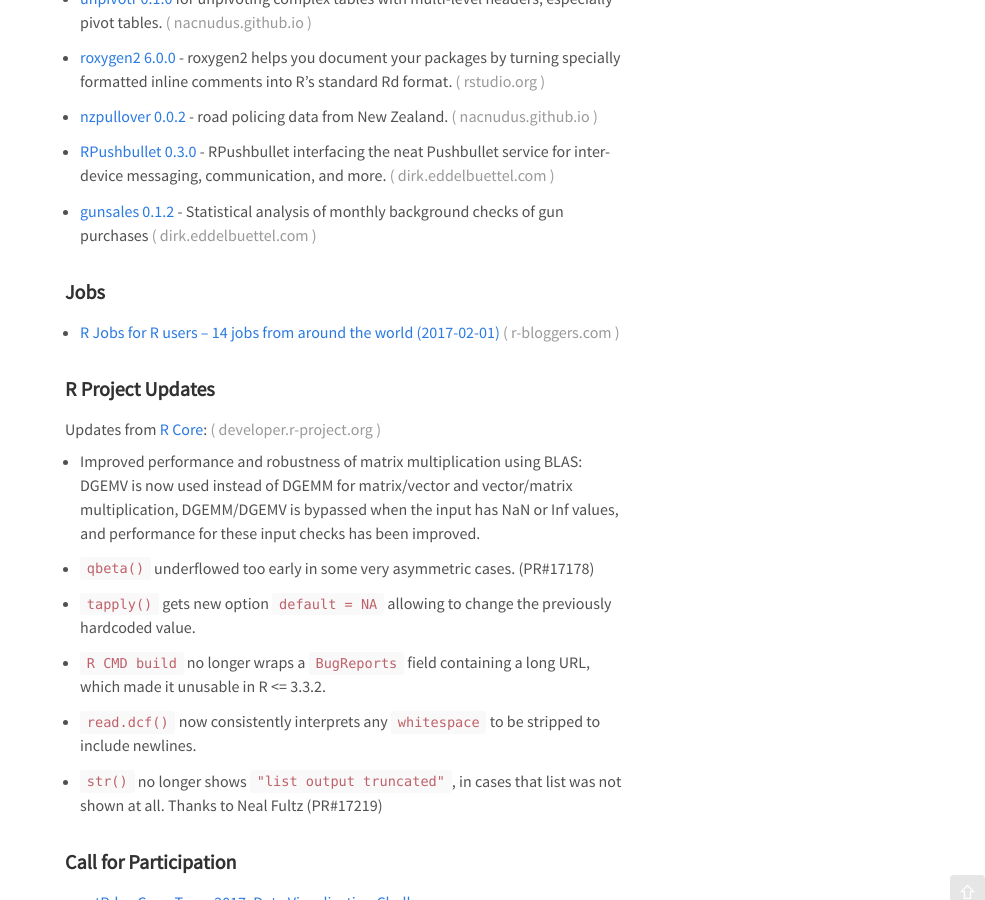
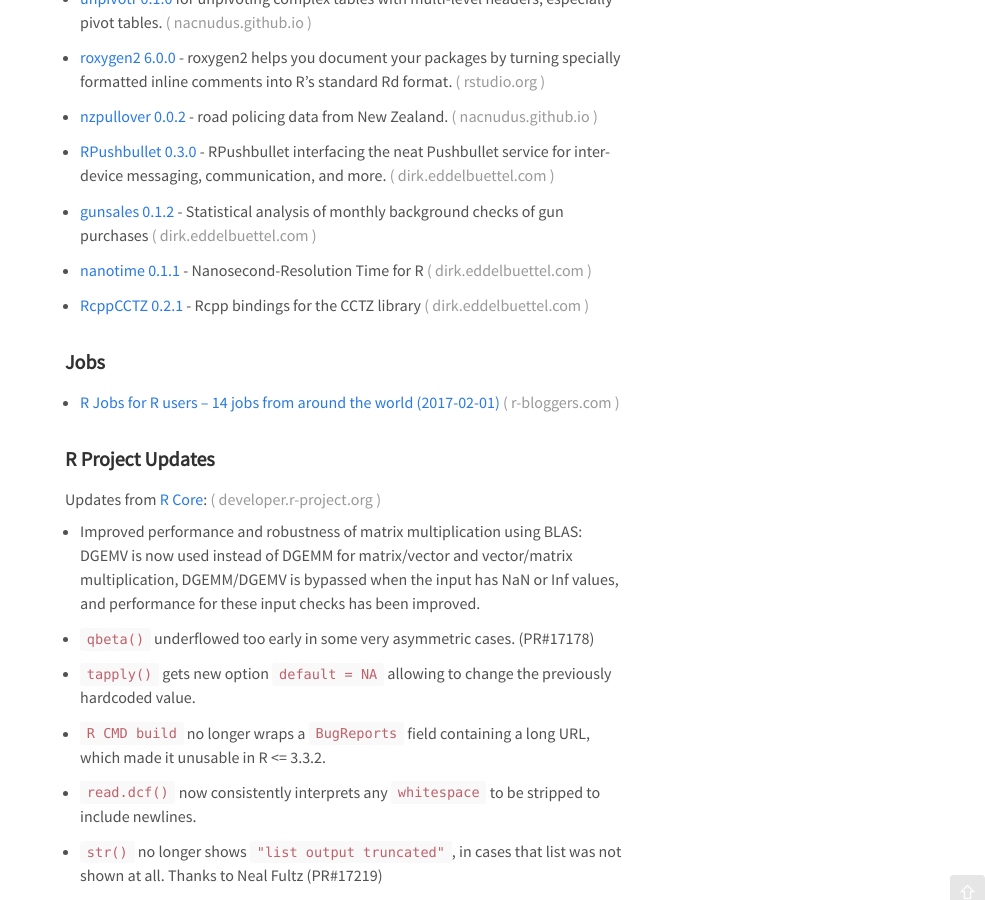
Before and after one commit to rweekly/rweekly.org, a Jekyll site: the page built from draft.md, in a window 1280 px wide and 900 px high, scrolled down 5602 px. Shown: the whole window, without its empty margins (295-1280 px from the left). Built offline with Jekyll 4.4.1, drawn with Linux system fonts in a browser that asks for light colours; comment, search, counter and statistics services are not loaded.

Commit message:
Add two new releases from yesterday
nanotime, RcppCCTZ

```diff
--- a/draft.md
+++ b/draft.md
@@ -165,6 +165,10 @@
 
 + [gunsales 0.1.2](http://dirk.eddelbuettel.com/blog/2017/01/30#gunsales_0.1.2) - Statistical analysis of monthly background checks of gun purchases
 
++ [nanotime 0.1.1](http://dirk.eddelbuettel.com/blog/2017/02/04#nanotime_0.1.1) - Nanosecond-Resolution Time for R
+
++ [RcppCCTZ 0.2.1](http://dirk.eddelbuettel.com/blog/2017/02/04#rcppcctz_0.2.1) - Rcpp bindings for the CCTZ library
+
 
 ### Jobs
 
```
